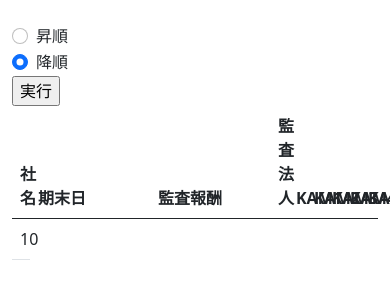
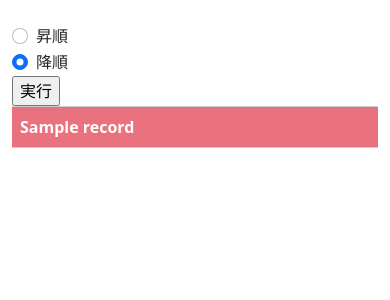
Before and after one commit to sheep-0411/auditfee-kam, a Flask app: template templates/hello.html in a window 390 px wide; the page is wider, and only the part inside the window is pictured. Shown: the part 56-356 px from the top of that part. Run offline with Flask 2, Linux system fonts and the light colour scheme; the template is opened without the code that fills it: most values are stand-ins (such as "Sample title", 1, 10 or a date in 2020); parts of the project's set-up code (start-up, migrations or seed data) failed here and were passed over; some libraries are stand-ins or nearby versions.

Commit message:
make it better

```diff
--- a/static/css/style.css
+++ b/static/css/style.css
@@ -7,3 +7,33 @@
 td.int {
     text-align: right;
     }
+
+@media screen and (max-width: 640px) {
+    table th{
+        display:none;
+    }
+    .tb01 {
+        width: 100%;
+    }
+    table.tb01 td {
+        display: block;
+        width: 100%;
+        border-bottom:none;
+    }
+    table.tb01 td:first-child{
+        background: #e9727e;
+        color:#fff;
+        font-weight:bold;
+    }
+    table.tb01 td:before{
+        content: attr(data-label);
+        font-size: .7rem;
+        font-weight:bold;
+        color: #999;
+        display: block;
+    }
+
+    .tb01 tr:last-child{
+        border-bottom: solid 1px #ccc;
+    }
+    }
--- a/templates/hello.html
+++ b/templates/hello.html
@@ -1,4 +1,3 @@
-
 <!DOCTYPE html>
 <html lang="ja">
 <head>
@@ -12,7 +11,6 @@
 	<script type="text/javascript" src="{{ url_for('static', filename='js/main.js') }}"></script>
 	<link rel="stylesheet" href="{{ url_for('static', filename='css/style.css') }}">
 </head>
-
 
 <body style="padding-top: 5rem">
 	<nav class="navbar navbar-expand flex-md-row navbar-dark bg-dark fixed-top">
@@ -70,28 +68,42 @@
 	<div style="padding-top: 1rem"><button type="submit">絞り込む</button></div>
  -->
 	<div class="table_frame">
-	  <table class="table table-hover align-middle" id="sampleTable">
+	  <table class="table tb01 table-hover align-middle">
 		<thead>
-			<tr>
-				<th cmanFilterBtn>社名</th>
-				<th cmanFilterBtn class="place">期末日</th>
-				<th cmanFilterBtn class="place">監査報酬</th>
-				<th cmanFilterBtn>監査法人</th>
-				<th cmanFilterBtn>KAM1</th>
-				<th cmanFilterBtn>KAM2</th>
-				<th cmanFilterBtn>KAM3</th>
-				<th cmanFilterBtn>KAM4</th>
-				<th cmanFilterBtn>KAM5</th>
+			<tr class="head">
+				<th>社名</th>
+				<th class="place">期末日</th>
+				<th class="place">監査報酬</th>
+				<th>監査法人</th>
+				<th>KAM1</th>
+				<th>KAM2</th>
+				<th>KAM3</th>
+				<th>KAM4</th>
+				<th>KAM5</th>
 			</tr>
 		</thead>
 		<tbody>
 			{% for i in record: %}
 			<tr>
 				{% for j in i: %}
-				{% if j|int != 0  %}
-				<td class="int">{{ '{:,}'.format(j) }}</td>
-				{% else %}
+				{% if loop.index == 1 %}
 				<td>{{ j }}</td>
+				{% elif loop.index == 2 %}
+				<td data-label="期末日">{{ j }}</td>
+				{% elif loop.index == 3 %}
+				<td data-label="監査報酬">{{ '{:,}'.format(j) }}</td>
+				{% elif loop.index == 4 %}
+				<td data-label="監査法人">{{ j }}</td>
+				{% elif loop.index == 5 %}
+				<td data-label="KAM1">{{ j }}</td>
+				{% elif loop.index == 6 %}
+				<td data-label="KAM2">{{ j }}</td>
+				{% elif loop.index == 7 %}
+				<td data-label="KAM3">{{ j }}</td>
+				{% elif loop.index == 8 %}
+				<td data-label="KAM4">{{ j }}</td>
+				{% elif loop.index == 9 %}
+				<td data-label="KAM5">{{ j }}</td>
 				{% endif %}
 				{% endfor %}
 			</tr>
```
